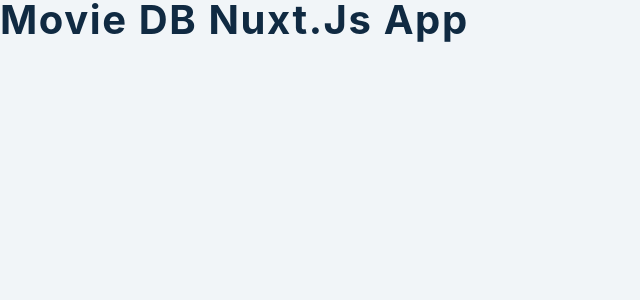
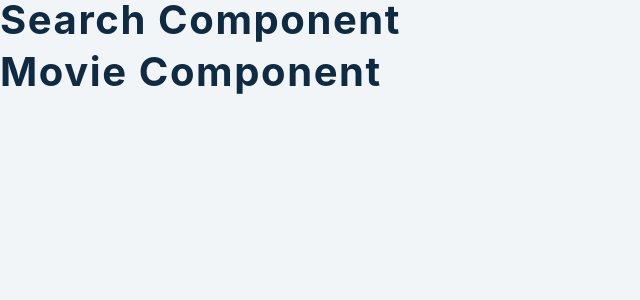
Before and after one commit to atakanteko/movie-db-nuxt.js, a Nuxt app: page / in a window 1280 px wide. Shown: the top 300 px of the page, without its empty margins (0-640 px from the left). Built offline with nearby package versions, Linux system fonts and the light colour scheme; no server answers.

Commit message:
adjust components in index page

```diff
--- a/pages/index.vue
+++ b/pages/index.vue
@@ -1,19 +1,20 @@
 <template>
   <div>
-    <h2>Movie DB Nuxt.js App</h2>
+    <SearchForm />
+    <Home />
   </div>
 </template>
 
 <script>
-import { mapGetters } from 'vuex';
+import Home from '~/components/Home';
+import SearchForm from '~/components/SearchForm';
 
 export default {
   name: 'IndexPage',
-  computed: {
-    ...mapGetters('movie', ['getApi']),
+  components: {
+    Home,
+    SearchForm,
   },
-  mounted() {
-    console.log(this.getApi);
-  },
+
 };
 </script>
```
